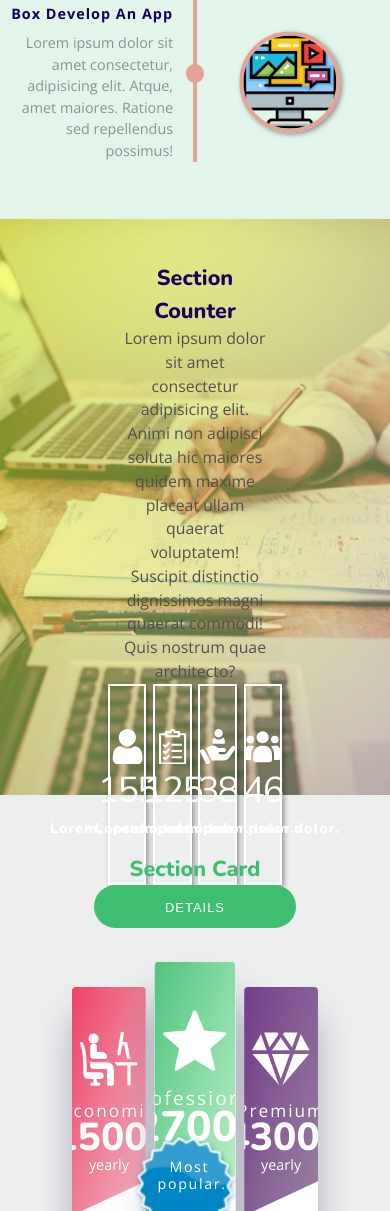
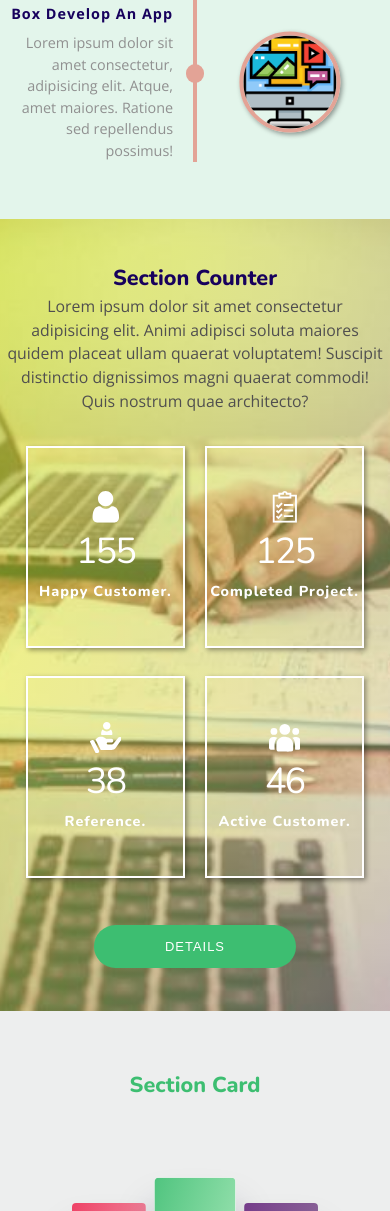
Before and after one commit to AOKeklik/CSS-ResponsiveWebsite-7, a website: page index.html in a window 390 px wide. Shown: the part 3280-4491 px from the top of the page. Drawn offline with nearby package versions, Linux system fonts and the light colour scheme.

Commit message:
Media Queries were added to the Counter Section.

```diff
--- a/index.html
+++ b/index.html
@@ -201,7 +201,7 @@
             <div class="sec-counter-container">
                 <div class="sec-counter-top">
                     <h1 class="t2">section counter</h1>
-                    <p class="t4">Lorem ipsum dolor sit amet consectetur adipisicing elit. Animi non adipisci soluta hic maiores quidem maxime placeat ullam quaerat voluptatem! Suscipit distinctio dignissimos magni quaerat commodi! Quis nostrum quae architecto?</p>
+                    <p class="t4">Lorem ipsum dolor sit amet consectetur adipisicing elit. Animi adipisci soluta maiores quidem placeat ullam quaerat voluptatem! Suscipit distinctio dignissimos magni quaerat commodi! Quis nostrum quae architecto?</p>
                 </div>
                 <div class="sec-counter-bottom">
                     <div class="counter">
@@ -209,28 +209,28 @@
                             <use xlink:href="./imgs/sprite.svg#user"></use>
                         </svg>
                         <span class="counter-num">155</span>
-                        <p class="counter-name">Lorem, ipsum dolor.</p>
+                        <p class="counter-name">happy customer.</p>
                     </div>
                     <div class="counter">
                         <svg class="counter-icon">
                             <use xlink:href="./imgs/sprite.svg#checklist"></use>
                         </svg>
                         <span class="counter-num">125</span>
-                        <p class="counter-name">Lorem, ipsum dolor.</p>
+                        <p class="counter-name">completed project.</p>
                     </div>
                     <div class="counter">
                         <svg class="counter-icon">
                             <use xlink:href="./imgs/sprite.svg#customer-1"></use>
                         </svg>
                         <span class="counter-num">38</span>
-                        <p class="counter-name">Lorem, ipsum dolor.</p>
+                        <p class="counter-name">reference.</p>
                     </div>
                     <div class="counter">
                         <svg class="counter-icon">
                             <use xlink:href="./imgs/sprite.svg#customer"></use>
                         </svg>
                         <span class="counter-num">46</span>
-                        <p class="counter-name">Lorem, ipsum dolor.</p>
+                        <p class="counter-name">active customer.</p>
                     </div>
                 </div>
                 <button class="btn btn-primary btn-middle"><span>Details</span><span>Details</span></button>
--- a/sass/components/_counter.scss
+++ b/sass/components/_counter.scss
@@ -12,10 +12,26 @@
 
     // background-color: red;
 
+    @media only screen and (max-width: 768px) {
+        width: 45%;
+        margin-bottom: 2rem;
+    }
+    @media only screen and (max-width: 480px) {
+        width: 47%;
+    }
+    @media only screen and (max-width: 375px) {
+        width: 75%;
+    }
+
     &-icon {
         width: 3rem;
         height: 3rem;
         fill: $colorWhite;
+
+        @media only screen and (max-width: 768px) {
+            width: 2.2rem;
+            height: 2.2rem;
+        }
     }
     &-num {
         font-family: $fontSecondary;
@@ -30,6 +46,7 @@
         letter-spacing: 1px;
         color: $colorWhite;
         white-space: nowrap;
+        text-transform: capitalize;
     }
 }
 /* counter */
--- a/sass/pages/_home.scss
+++ b/sass/pages/_home.scss
@@ -354,8 +354,23 @@
     justify-content: center;
     height: 40rem; /* 640px */
     padding: 3rem 6rem; /* 39px 96rem */
+    background: linear-gradient(to left top, #e3a39660, #ffff0080), url('../imgs/counter-bg-2000.jpg') center/cover no-repeat;
 
-    background: linear-gradient(to left top, #e3a39660, #ffff0080), url('../imgs/counter-bg-2000.jpg') center/cover no-repeat;
+    @media only screen and (max-width: 1024px) {
+        padding: 3rem 2rem;
+    }
+    @media only screen and (max-width: 768px) {
+        height: 50rem;
+        background: linear-gradient(to left top, #e3a39660, #ffff0080), url('../imgs/counter-bg-1000.jpg') center/cover no-repeat;
+    }
+    @media only screen and (max-width: 480px) {
+        height: 55rem;
+        padding: 3rem .5rem;
+        background: linear-gradient(to left top, #e3a39660, #ffff0080), url('../imgs/counter-bg-700.jpg') center/cover no-repeat;
+    }
+    @media only screen and (max-width: 375px) {
+        height: 90rem;
+    }
 
     &-container {
         display: flex;
@@ -365,6 +380,10 @@
         width: 80%;
 
         // background-color: lightsalmon;
+
+        @media only screen and (max-width: 480px) {
+            width: 100%;
+        }
     }
     &-top {
         display: flex;
@@ -374,6 +393,11 @@
         text-align: center;
 
         // background-color: lightskyblue;
+
+        @media only screen and (max-width: 768px) {
+            width: 100%;
+            margin-bottom: 1rem;
+        }
     }
     &-bottom {
         display: flex;
@@ -381,6 +405,19 @@
         width: 100%;
 
         // background-color: lightsalmon;
+
+        @media only screen and (max-width: 768px) {
+            flex-wrap: wrap;
+            width: 80%;
+        }
+        @media only screen and (max-width: 480px) {
+            width: 90%;
+        }
+        @media only screen and (max-width: 375px) {
+            flex-wrap: nowrap;
+            flex-direction: column;
+            align-items: center;
+        }
     }
 }
 /* 4 section counter */
```
Also changed, not shown: css/style.css.
